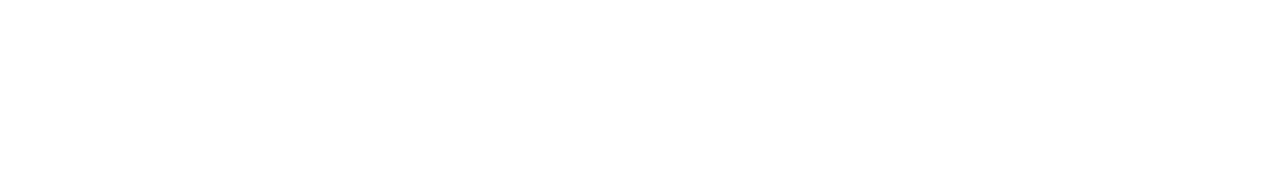
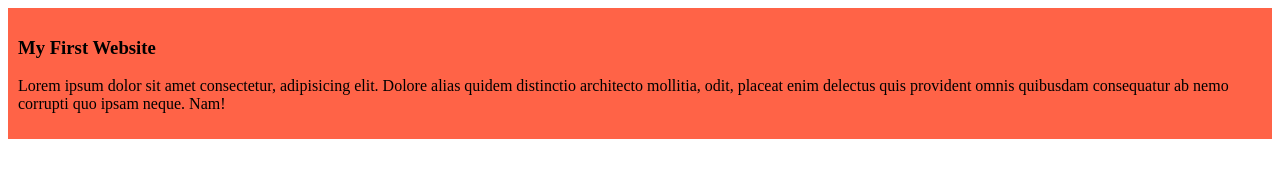
Before and after one commit to Rukshanaafrin/my-simple-website, a plain HTML site: page index.html in a window 1280 px wide. Drawn offline with Linux system fonts and the light colour scheme.

Commit message:
added the first blog

```diff
--- a/index.html
+++ b/index.html
@@ -4,8 +4,13 @@
     <meta charset="UTF-8">
     <meta name="viewport" content="width=device-width, initial-scale=1.0">
     <title>My Simple Website</title>
+    <link rel="stylesheet" href="styles/blog.css">
 </head>
 <body>
+    <div>
+        <h3>My First Website</h3>
+        <p>Lorem ipsum dolor sit amet consectetur, adipisicing elit. Dolore alias quidem distinctio architecto mollitia, odit, placeat enim delectus quis provident omnis quibusdam consequatur ab nemo corrupti quo ipsam neque. Nam!</p>
+    </div>
 
 </body>
 </html>
--- /dev/null
+++ b/styles/blog.css
@@ -0,0 +1,4 @@
+div{
+    background-color: tomato;
+    padding: 10px;
+}
```
